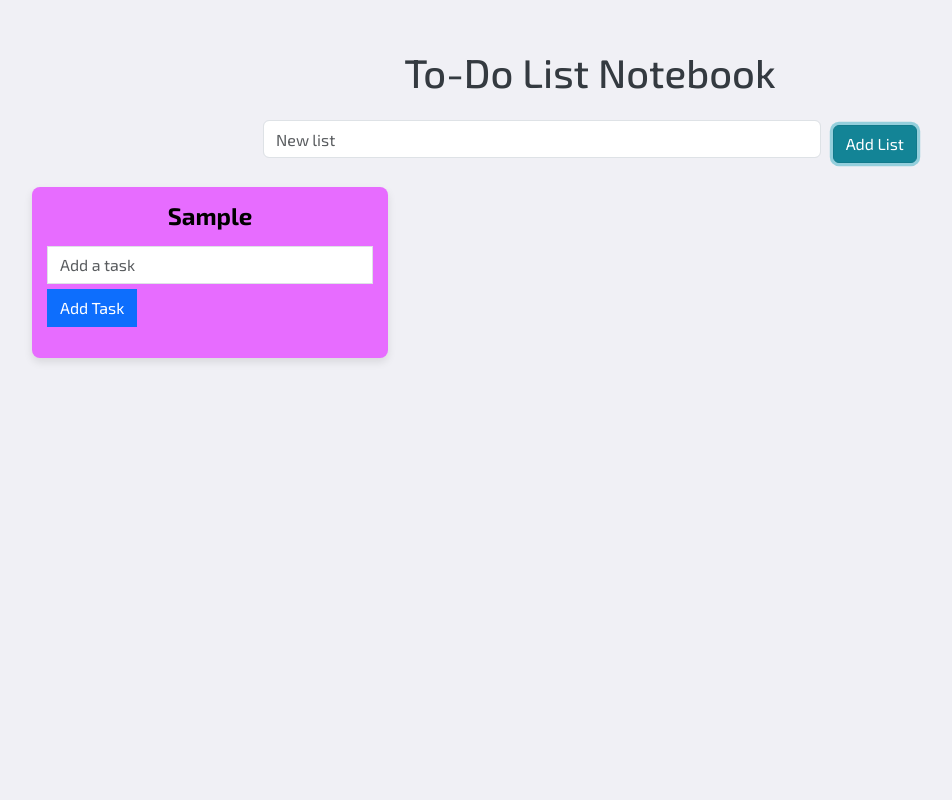
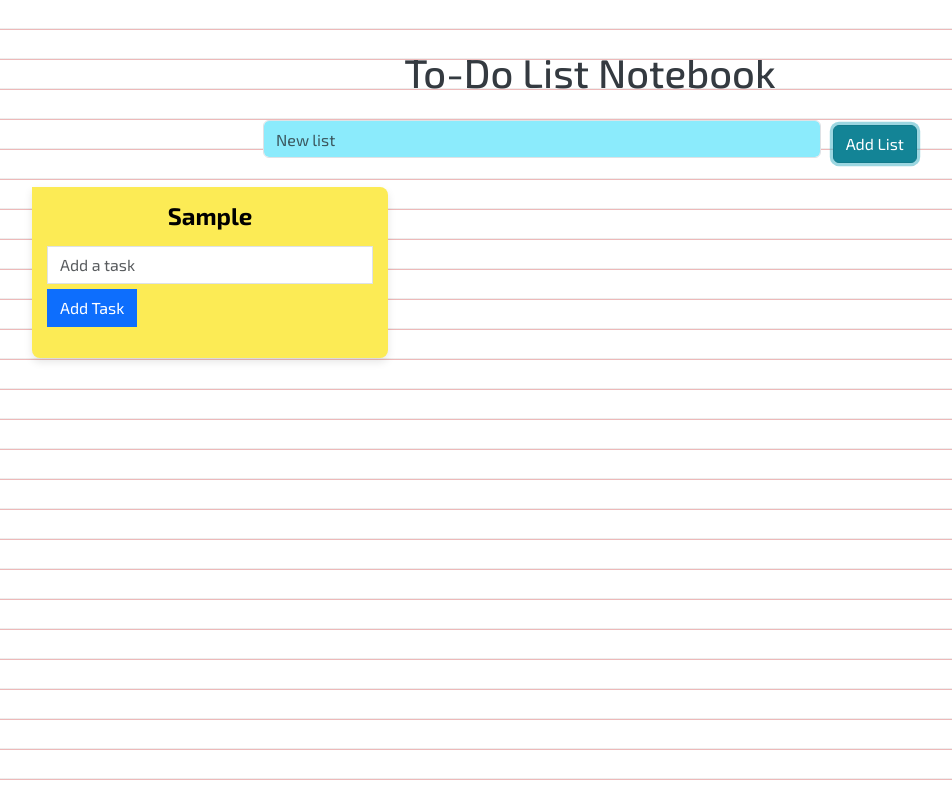
Before and after one commit to NicoleM-Torres/Sticky-Note-Lists, a plain HTML site: page index.html in a window 1280 px wide. Both pictures are taken after typing "Sample" into the empty fields and a click on the button "Add List". Shown: the whole page, without its empty margins (50-1002 px from the left). Drawn offline with nearby package versions, Linux system fonts and the light colour scheme.

Commit message:
Update style.css

```diff
--- a/css/style.css
+++ b/css/style.css
@@ -1,6 +1,14 @@
 body {
   font-family: "Exo 2", sans-serif;
   background-color: #f0f0f5;
+
+  background: repeating-linear-gradient(
+    #ffffff,
+    /* White base color */ #ffffff 28px,
+    /* Space between lines */ #dcdcdc 29px,
+    /* Line color */ #ff9696 30px /* Next line's space */
+  );
+  background-size: 100% 30px; /* Distance between lines */
   margin: 0;
   padding: 0;
 }
@@ -15,11 +23,11 @@ body {
 }
 
 .stickyNote {
-  background-color: #e76cff;
-  border-radius: 8px;
+  background-color: #fceb55;
+  border-radius: 0px 8px 8px 8px;
   padding: 15px;
   box-shadow: 0 4px 8px rgba(0, 0, 0, 0.1);
-  position: relative;
+  /* position: relative; */
 }
 
 .stickyNote h4 {
@@ -28,6 +36,9 @@ body {
   margin-bottom: 15px;
 }
 
+#listNameInput {
+    background-color: #8bebfc;
+}
 .taskInput {
   border-radius: 0;
 }
@@ -43,7 +54,7 @@ body {
   margin-bottom: 5px;
   padding: 5px;
   border-radius: 4px;
-  background-color: #d29cff;
+  background-color: #effc7b;
   box-shadow: 0 1px 3px rgba(0, 0, 0, 0.1);
 }
 
```
